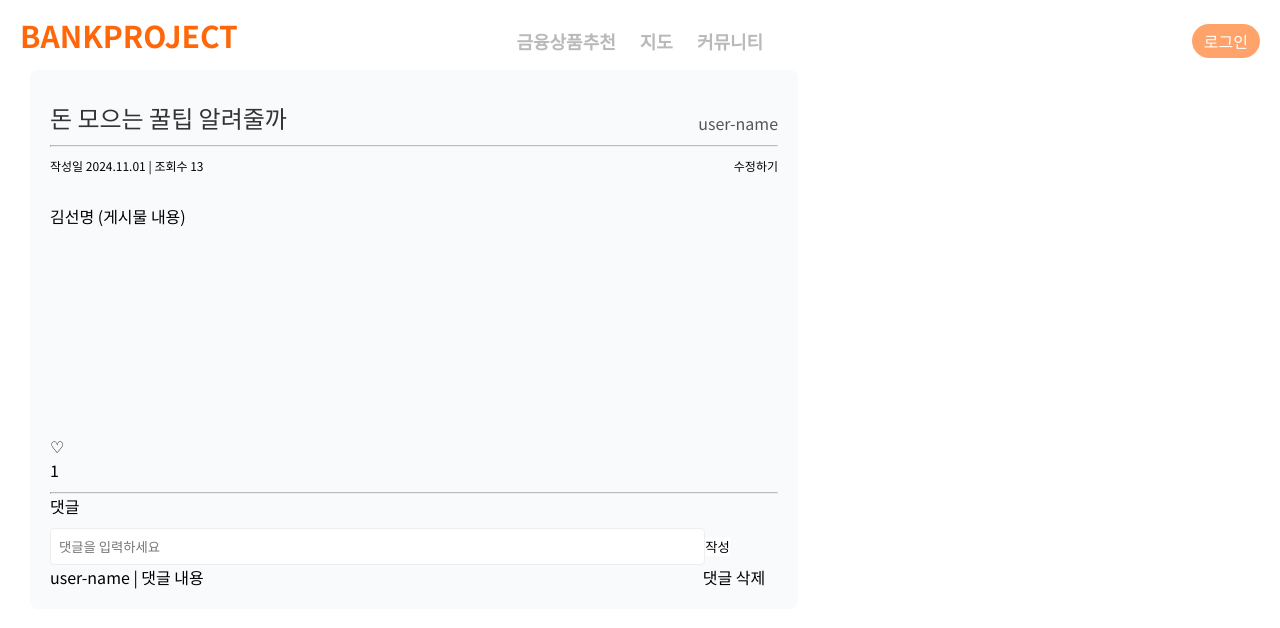
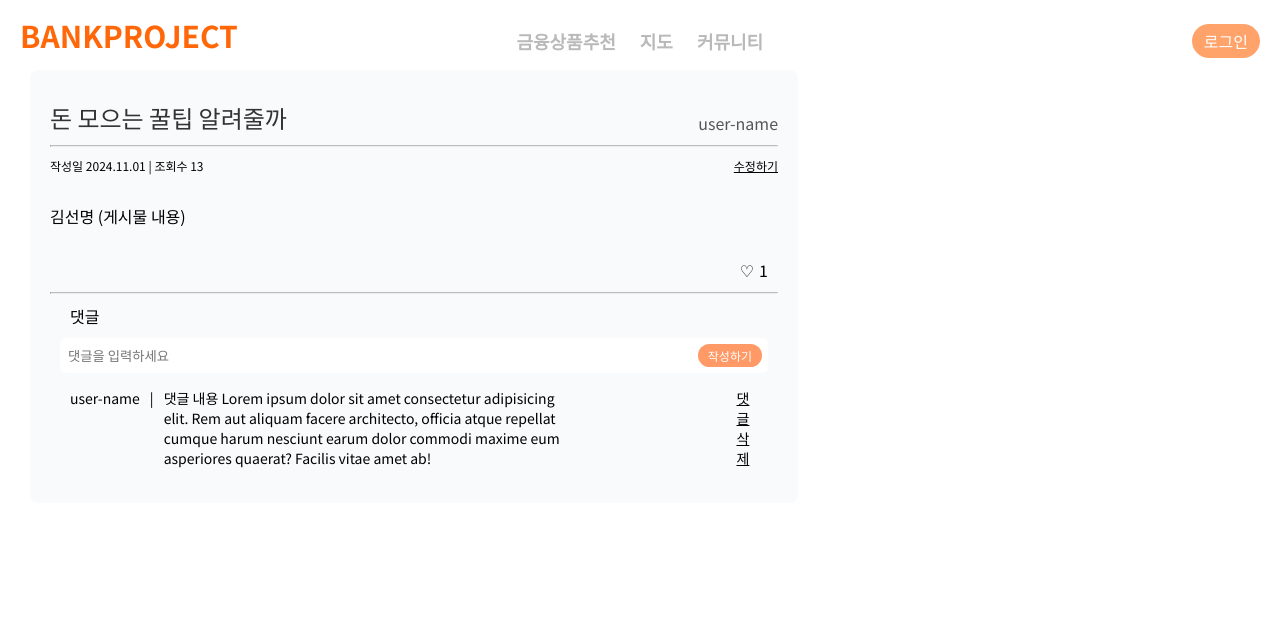
Before and after one commit to hanna0115/bankproject, a Vue app in the folder vue-project/: page /postdetail in a window 1280 px wide. Shown: the top 628 px of the page. Built offline with nearby package versions, Linux system fonts and the light colour scheme; what vue3-kakao-maps would draw is missing.

Commit message:
커뮤니티 페이지 스타일링 중

```diff
--- a/vue-project/src/components/PostDetail.vue
+++ b/vue-project/src/components/PostDetail.vue
@@ -24,13 +24,19 @@
             <p>댓글</p>
             <form>
                 <input type="text" placeholder="댓글을 입력하세요">
-                <button>작성</button>
+                <button>작성하기</button>
             </form>
-        </div>
-        <div class="comment-list">
-            <div>
-                <span>user-name | 댓글 내용</span>
-                <span class="comment-delete">댓글 삭제</span>
+            <div class="comment-ilst">
+                <div class="comment-item">
+                    <div class="comment-info">
+                        <p>user-name</p>
+                        <span>|</span>
+                        <p class="comment-content">댓글 내용
+                            Lorem ipsum dolor sit amet consectetur adipisicing elit. Rem aut aliquam facere architecto, officia atque repellat cumque harum nesciunt earum dolor commodi maxime eum asperiores quaerat? Facilis vitae amet ab!
+                        </p>
+                    </div>
+                    <p class="comment-delete">댓글 삭제</p>
+                </div>
             </div>
         </div>
     </div>
@@ -43,10 +49,12 @@
 <style scoped>
 .post-detail-container {
     width: 60%;
+    max-height: 625px;
     margin-left: 30px;
     padding: 20px;
     background-color: #F9FAFB;
     border-radius: 8px;
+    overflow-y: auto;
 }
 
 .post-header {
@@ -80,39 +88,86 @@ hr {
     font-size: 12px;
 }
 
+.post-info p:last-child {
+    text-decoration: underline;
+}
+
 .content {
-    height: 200px;
-    margin: 30px 0;
-    overflow-y: auto;
+    margin: 30px 0;;
+}
+
+.like {
+    display: flex;
+    justify-content: flex-end;
+    align-items: center;
+    margin: 10px;
+}
+
+.like-btn {
+    margin-right: 5px;
+}
+
+.comments {
+    margin: 10px;
+    font-weight: bold;
+}
+
+.comments > p {
+    margin-left: 10px;
+}
+
+.comments form {
+    position: relative
+}
+
+.comments input[type="text"] {
+    width: 100%;
+    padding: 8px;
+    padding-right: 15%;
+    border: none;
+    border-radius: 6px;
+    margin-top: 10px;
+}
+
+.comments button {
+    position: absolute;
+    top: 16px;
+    right: 6px;
+    padding: 3px 10px;
+    font-size: 12px;
+    color: #fff;
+    background-color: #ff9966;
+    border-radius: 20px;
+}
+
+.comments button:hover {
+    background-color: #ff8855;
+}
+
+.comment-item {
+    display: flex;
+    justify-content: space-between;
+    margin: 15px 10px;
+    font-size: 14px;
+}
+
+.comment-info {
+    display: flex;
+
+}
+
+.comment-info span {
+    margin: 0 10px;
 }
 
 
-input[type="text"] {
-    width: 90%;
-    padding: 8px;
-    border: 1px solid #eee;
-    border-radius: 4px;
-    margin-top: 10px;
-}
-
-
-.write {
-    position: relative;
-    right: 35px;
-}
-
-.comment {
-    cursor: pointer;
-    margin-top: 30px;
+.comment-content {
+    max-width: 60%;
 }
 
 .comment-delete {
     cursor: pointer;
-    position: relative;
-    left: 499px;
-}
-
-button:hover {
-    background-color: #ff8855;
+    width: 50px;
+    text-decoration: underline;
 }
 </style>
--- a/vue-project/src/views/CommunityView.vue
+++ b/vue-project/src/views/CommunityView.vue
@@ -31,17 +31,19 @@ import PostDetail from '@/components/PostDetail.vue';
     flex-direction: column;
     max-width: 1280px;
     margin: 0 auto;
-    padding: 20px;
+    padding: 0 20px;
     overflow: hidden;
 }
 
 .container h2 {
+    margin: 100px auto 65px;
     color: #FF6708;
 }
 
 
 .category {
     display: flex;
+    align-self: start;
 }
 
 .category p {
--- a/vue-project/src/views/RecommendView.vue
+++ b/vue-project/src/views/RecommendView.vue
@@ -80,15 +80,8 @@ onMounted(() => {
 </script>
 
 <style scoped>
-* {
-    margin: 0;
-    padding: 0;
-    box-sizing: border-box;
-    color: #333;
-}
-
 .recommendation-container {
-    margin: 250px auto;
+    margin: 100px auto;
     text-align: center;
 }
 
```
